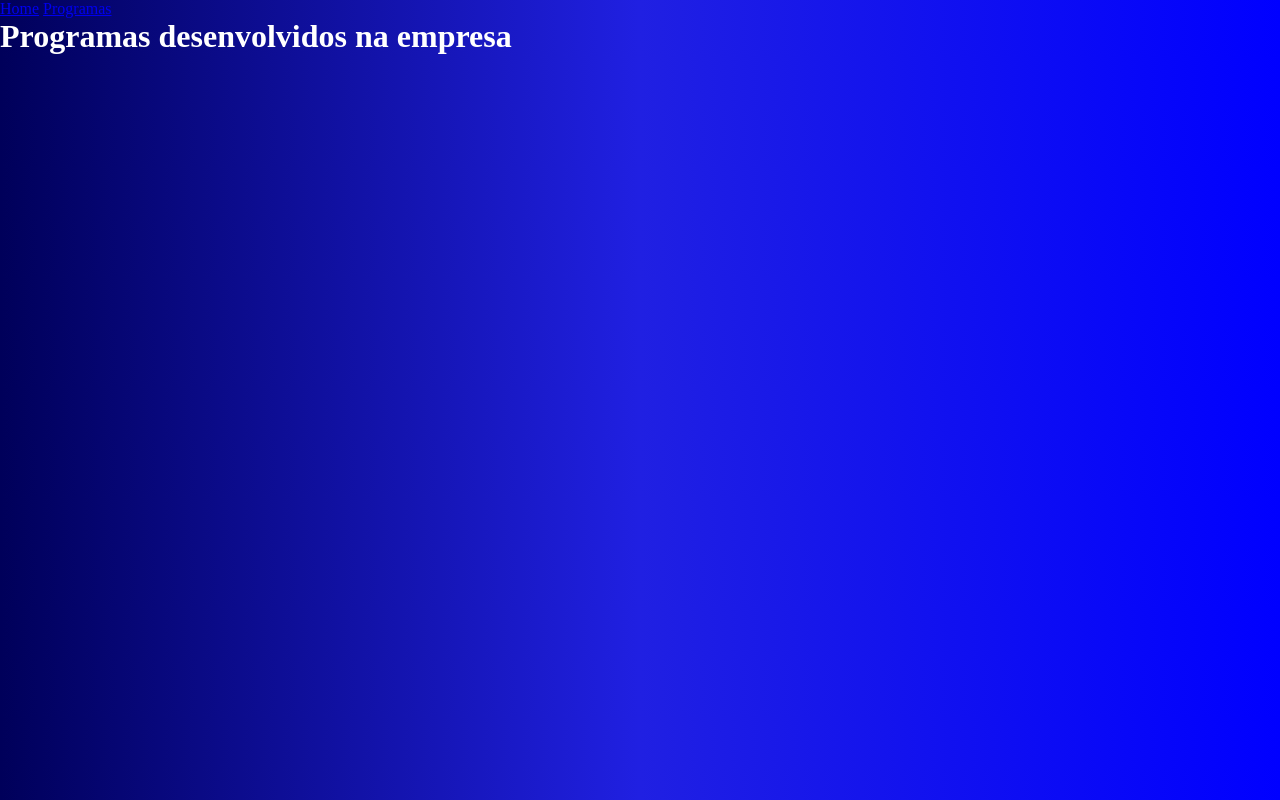
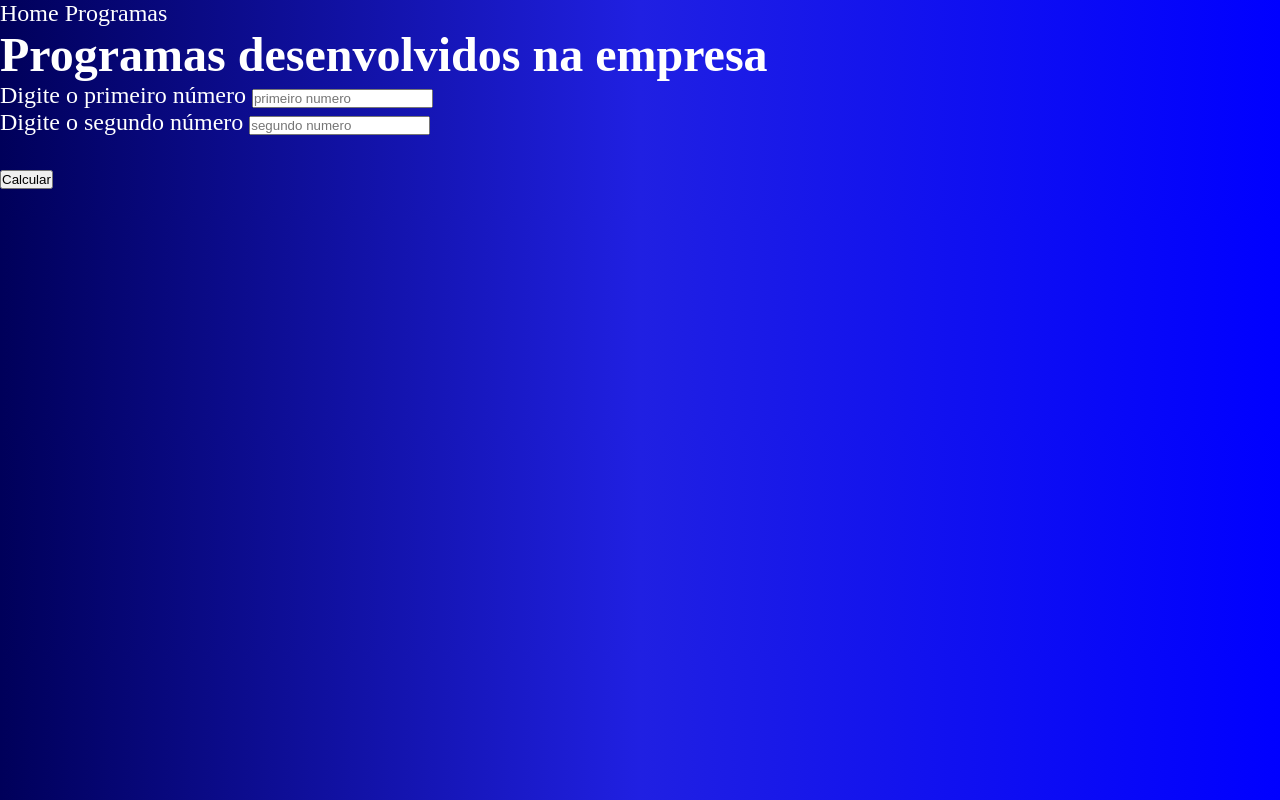
Before and after one commit to mairaronconi/site_2C, a plain HTML site: page html/programas.html in a window 1280 px wide. Drawn offline with Linux system fonts and the light colour scheme.

Commit message:
terceira versão

```diff
--- a/css/style.css
+++ b/css/style.css
@@ -5,4 +5,10 @@
 body{
     background: linear-gradient(to right, rgb(0, 0, 90), rgb(32, 32, 226), blue);
     color: white;
+    font-size: 1.5rem;
 }
+
+a{
+    text-decoration: none;
+    color: white;
+}
--- a/html/programas.html
+++ b/html/programas.html
@@ -18,6 +18,15 @@
     </header>
         <main>
             <h1>Programas desenvolvidos na empresa</h1>
+            <article>
+                <label for="num1">Digite o primeiro número</label>
+                <input type="text" id="num1" placeholder="primeiro numero"><br>
+
+                <label for="num1">Digite o segundo número</label>
+                <input type="text" id="num2" placeholder="segundo numero"><br><br>
+                <button onclick="principal()">Calcular</button><br><br>
+                <div id="resposta"></div>
+            </article>
         </main>
 </body>
 
```
Also changed, not shown: index.html (+1 -0 lines), js/prog01.js (added, +12 -0 lines).
